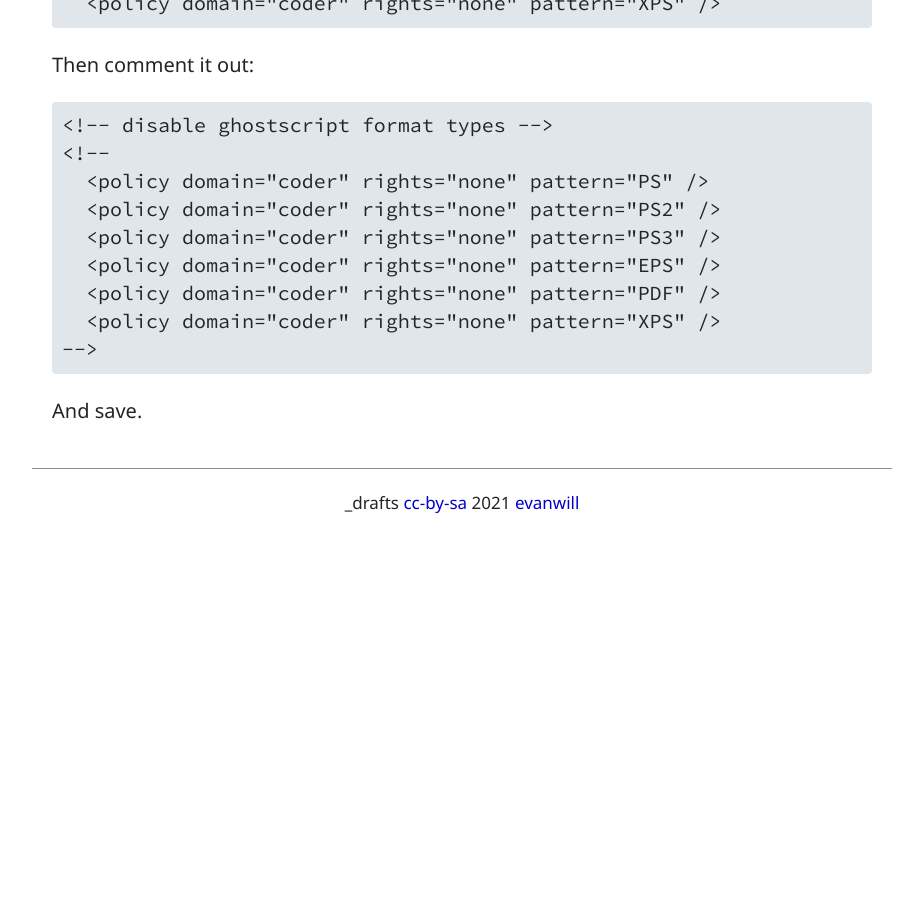
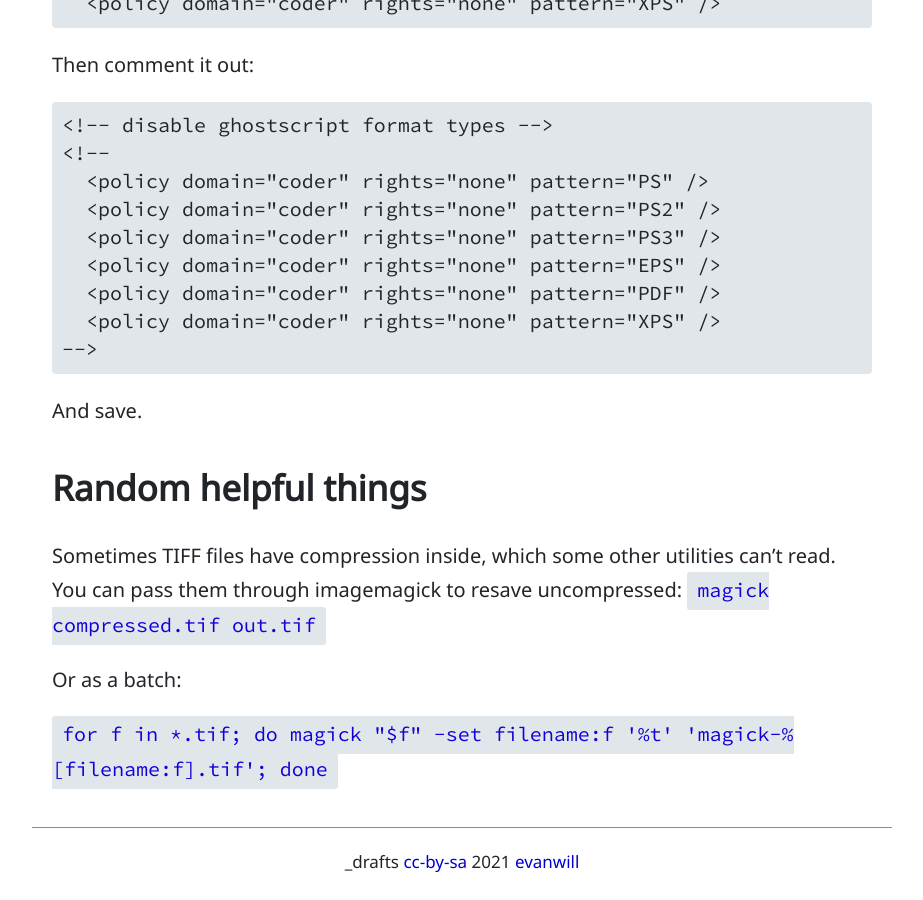
Before and after one commit to evanwill/_drafts, a Jekyll site: the page built from _notes/imagemagick.md, in a window 1280 px wide and 900 px high, scrolled down 3993 px. Shown: the whole window, without its empty margins (178-1101 px from the left). Built offline with Jekyll 4.4.1, drawn with Linux system fonts in a browser that asks for light colours; comment, search, counter and statistics services are not loaded; before the commit the page ends 4534 px from its top, so only the background shows below that; some of the changed text lies outside the part shown.

Commit message:
image magick

````diff
--- a/_notes/imagemagick.md
+++ b/_notes/imagemagick.md
@@ -131,3 +131,13 @@ Then comment it out:
 ```
 
 And save.
+
+## Random helpful things
+
+Sometimes TIFF files have compression inside, which some other utilities can't read.
+You can pass them through imagemagick to resave uncompressed:
+`magick compressed.tif out.tif`
+
+Or as a batch:
+
+`for f in *.tif; do magick "$f" -set filename:f '%t' 'magick-%[filename:f].tif'; done`
````
Also changed, not shown: other parts of _notes/imagemagick.md (+1 -1 lines).
